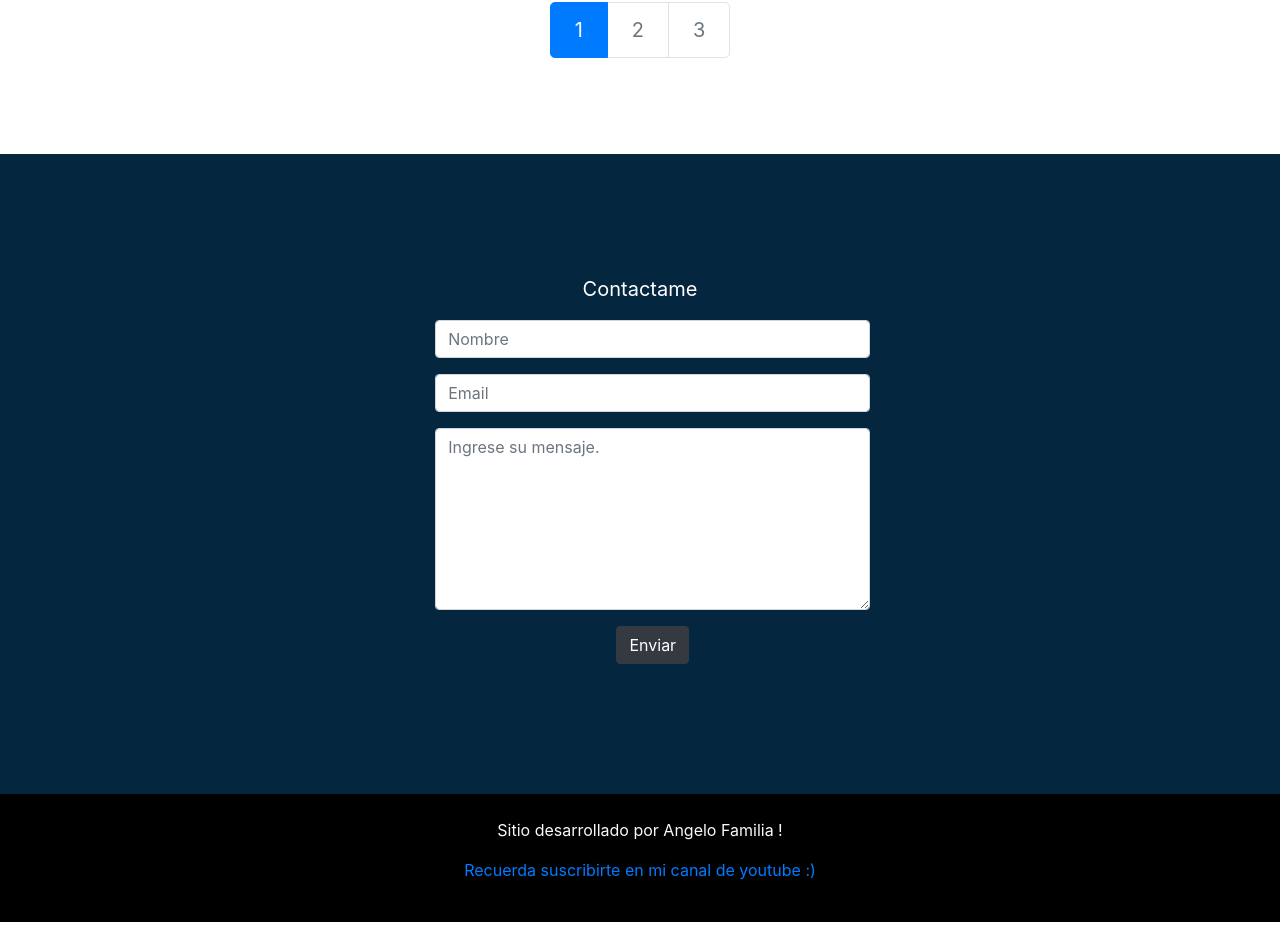
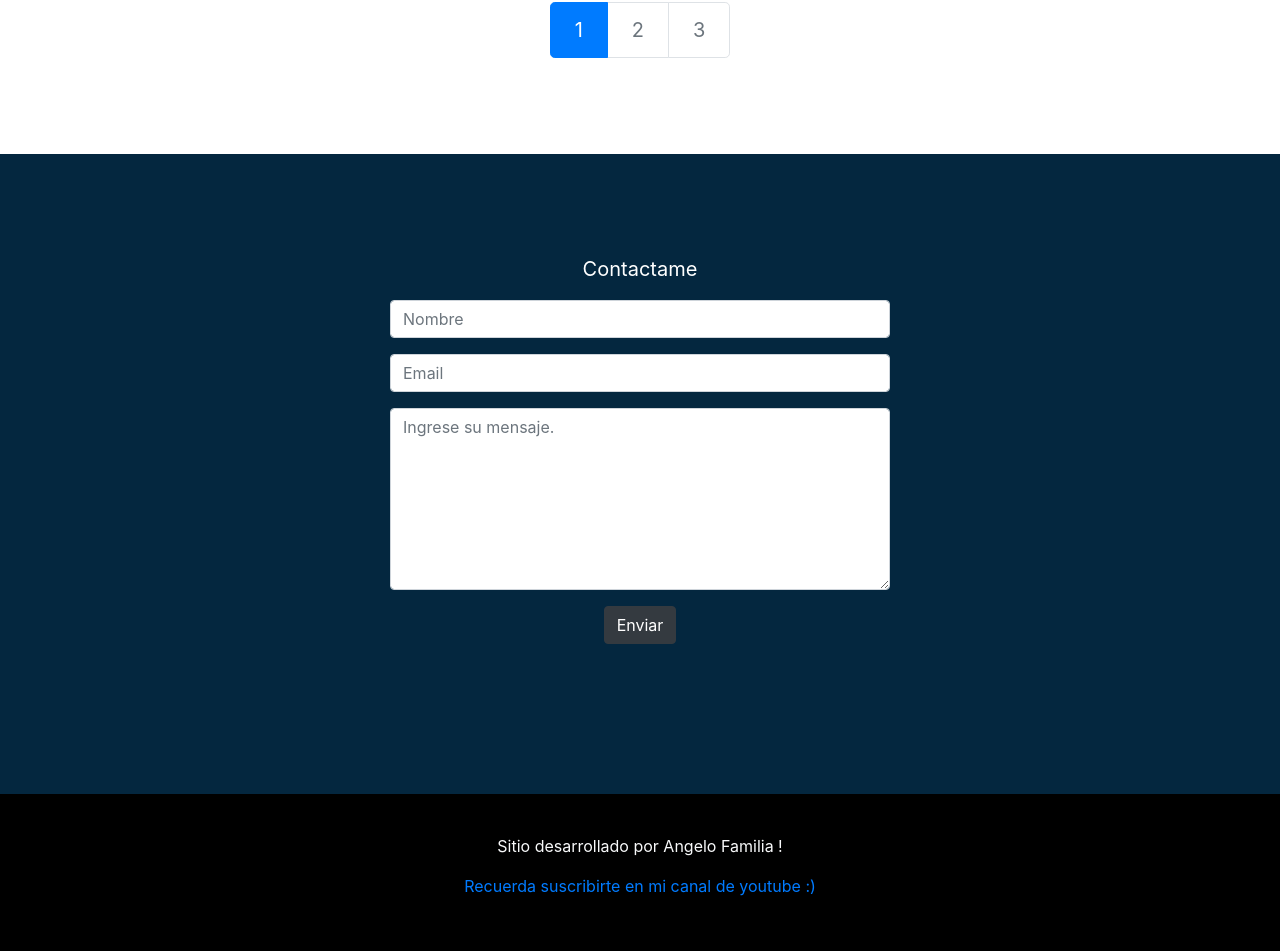
Before and after one commit to blackangelrd/portafolio, an Angular app: page / in a window 1280 px wide. Shown: the part 1642-2593 px from the top of the page. Before the commit the page ends 2564 px from the top, so only its background shows below. Built offline with nearby package versions, Linux system fonts and the light colour scheme.

Commit message:
formulario de contacto resposivo y correccion al footer

```diff
--- a/src/app/componentes/contacto/contacto.component.css
+++ b/src/app/componentes/contacto/contacto.component.css
@@ -1,19 +1,24 @@
 .header {
     color: white;
     font-size: 20px;
-    margin-top: 6em;
+    margin-top: 5em;
 
 }
-.contacto {
-    background-color: rgb(4, 39, 63);
+
+form {
     text-align: center;
     height: 40em;
+    width: 500px;
+}
+
+.form {
+	background-color: rgb(4, 39, 63);
+}
+
+.container {
+	display: flex;
+	align-items: center;
+	justify-content: center;
 
 
 }
-
-.form-group {
-    width: 34%;
-    margin-left: 34%;
-
-}
--- a/src/app/componentes/contacto/contacto.component.html
+++ b/src/app/componentes/contacto/contacto.component.html
@@ -10,32 +10,32 @@
 			<button type="submit" class="btn btn-primary mb-2">Submit</button>
 		</form> -->
 
-   <div class="contacto">
-        <div class="row">
-            <div class="col-md-12">
-                    <form class="form-horizontal" method="post" action="#">
 
+
+    <div class="form">
+        <div class="container">
+            <form action="#">
 
                <p class="header">Contactame</p>
 
-                            <div class="form-group">
+
+                <div class="mb-3">
                     <input id="fname" name="name" type="text" placeholder="Nombre" class="form-control">
                 </div>
 
-                            <div class="form-group">
+                <div class="mb-3">
                     <input id="email" name="email" type="text" placeholder="Email" class="form-control">
                 </div>
 
-                            <div class="form-group">
+                <div class="mb-3">
                     <textarea class="form-control" id="message" name="message" placeholder="Ingrese su mensaje." rows="7"></textarea>
                 </div>
 
-                            <div class="form-group">
+                <div class="mb-3">
                     <button type="submit" class="btn btn-dark btn-mg">Enviar</button>
                 </div>
 
-
             </form>
         </div>
+
     </div>
-    </div>
--- a/src/app/componentes/footer/footer.component.css
+++ b/src/app/componentes/footer/footer.component.css
@@ -1,5 +1,9 @@
-footer{
-    background: black;
-    height: 8rem;
-    bottom: 0px;
+footer {
+    height: 10rem;
+	background: black;
+	width: 100%;
+	display: flex;
+	align-content: center;
+	align-items: center;
+	text-align: center;
 }
--- a/src/app/componentes/footer/footer.component.html
+++ b/src/app/componentes/footer/footer.component.html
@@ -1,8 +1,10 @@
-<footer class="row">
-	<div class="col-md-12 d-flex flex-column pt-4 align-items-center align-content-center">
+<footer class="m-0">
+	<div class="container">
 
 		<p class="text-light">Sitio desarrollado por Angelo Familia ! </p>
+
 		<p class="text-primary">Recuerda suscribirte en mi canal de youtube :) </p>
+
 	</div>
 
 </footer>
--- a/src/app/componentes/menu1/menu1.component.html
+++ b/src/app/componentes/menu1/menu1.component.html
@@ -1,6 +1,6 @@
 
 <!-- Menu -->
-<nav class="navbar navbar-expand-lg sticky-top">
+<nav class="navbar navbar-expand-sm sticky-top">
 
 	<div class="container-fluid">
 		<!-- Botom -->
```
Lines whose indentation alone changed are shown as unchanged.
